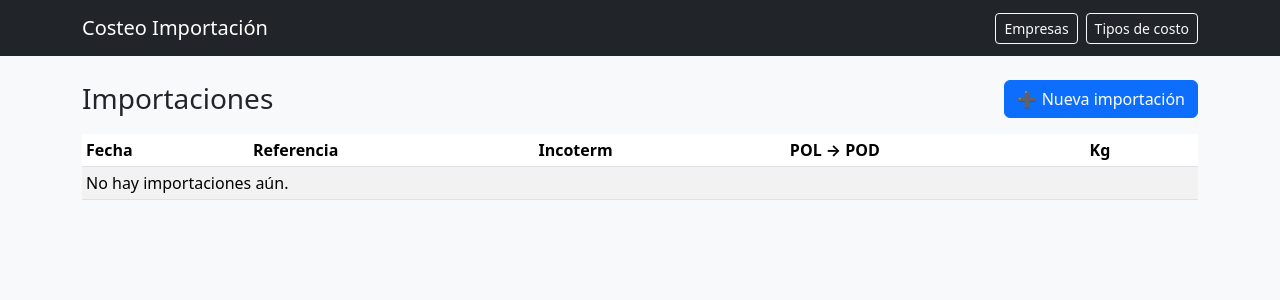
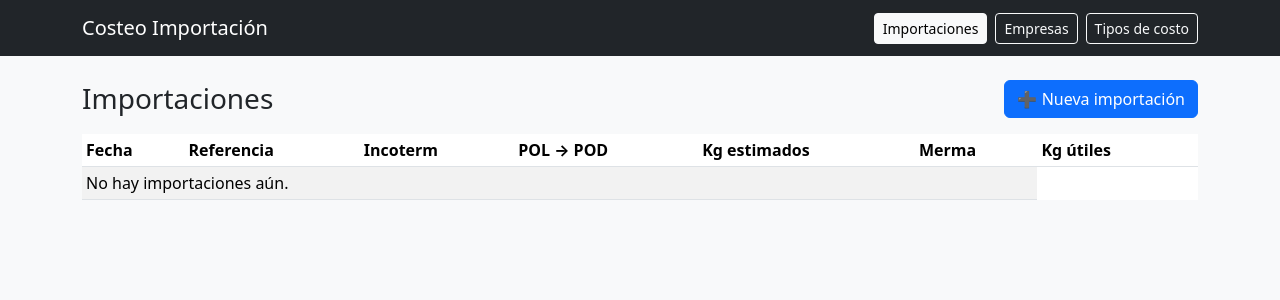
Before and after one commit to Jorge11223344/costos_import, a Django app: page /importaciones/ in a window 1280 px wide. Shown: the top 300 px of the page. Run offline with Django 5.2, Linux system fonts and the light colour scheme; data that the repository does not hold is empty.

Commit message:
completo la aplicación de costos de importación

```diff
--- a/importaciones/forms.py
+++ b/importaciones/forms.py
@@ -17,7 +17,7 @@ class TipoCostoForm(forms.ModelForm):
 class ImportacionForm(forms.ModelForm):
     class Meta:
         model = Importacion
-        fields = ["fecha", "referencia", "incoterm", "pol", "pod", "kilos_estimados", "moneda_base"]
+        fields = ["fecha", "referencia", "incoterm", "pol", "pod", "kilos_estimados", "kilos_merma", "moneda_base"]
 
 
 class CotizacionForm(forms.ModelForm):
--- a/importaciones/management/commands/seed_tipos_costo.py
+++ b/importaciones/management/commands/seed_tipos_costo.py
@@ -6,6 +6,7 @@ TIPOS = [
     ("Documentación origen", "origen"),
     ("Transporte interno origen", "origen"),
     ("THC origen", "origen"),
+    ("Costo del producto (FOB)", "origen"),
 
     ("Flete marítimo", "internacional"),
     ("Seguro", "internacional"),
@@ -14,12 +15,14 @@ TIPOS = [
 
     ("THC destino", "destino"),
     ("Servicios terminal / TATC", "destino"),
+    ("Servicios portuarios", "destino"),
     ("Almacenaje puerto", "destino"),
     ("Aforo / inspección", "destino"),
     ("Demurrage / Detention", "destino"),
 
     ("Agencia de aduana (honorarios)", "aduana"),
     ("Gastos aduaneros varios", "aduana"),
+    ("Servicios aduaneros (SAG / inspecciones)", "aduana"),
 
     ("Transporte puerto → bodega", "local"),
     ("Descarga / grúa / estiba", "local"),
@@ -28,6 +31,8 @@ TIPOS = [
 
     ("Comisiones bancarias", "financiero"),
     ("Costos de pago internacional", "financiero"),
+
+    ("Otros gastos", "otro"),
 ]
 
 class Command(BaseCommand):
--- a/importaciones/models.py
+++ b/importaciones/models.py
@@ -62,6 +62,12 @@ class Importacion(models.Model):
     pod = models.CharField(max_length=80, blank=True, help_text="Puerto destino (POD)")
 
     kilos_estimados = models.DecimalField(max_digits=12, decimal_places=2, default=0)
+    kilos_merma = models.DecimalField(
+    max_digits=12,
+    decimal_places=2,
+    default=0,
+    help_text="Kilos perdidos por rotura, humedad, polvo, etc."
+)
     moneda_base = models.CharField(max_length=10, default="CLP", help_text="CLP / USD / CNY")
 
     creado_en = models.DateTimeField(auto_now_add=True)
--- a/importaciones/templates/importaciones/base.html
+++ b/importaciones/templates/importaciones/base.html
@@ -9,13 +9,50 @@
 <body class="bg-light">
 <nav class="navbar navbar-expand-lg navbar-dark bg-dark">
   <div class="container">
-    <a class="navbar-brand" href="{% url 'importaciones:importaciones_list' %}">Costeo Importación</a>
-    <div class="d-flex gap-2">
-      <a class="btn btn-outline-light btn-sm" href="{% url 'importaciones:empresas_list' %}">Empresas</a>
-      <a class="btn btn-outline-light btn-sm" href="{% url 'importaciones:tipos_costo_list' %}">Tipos de costo</a>
+
+    <!-- Título a la izquierda -->
+    <span class="navbar-brand">
+      Costeo Importación
+    </span>
+
+    <!-- Empujador para mandar botones a la derecha -->
+    <div class="ms-auto d-flex gap-2">
+
+      <a class="btn btn-sm
+         {% if '/importaciones/' in request.path and '/empresas/' not in request.path and '/tipos-costo/' not in request.path %}
+           btn-light
+         {% else %}
+           btn-outline-light
+         {% endif %}"
+         href="{% url 'importaciones:importaciones_list' %}">
+        Importaciones
+      </a>
+
+      <a class="btn btn-sm
+         {% if '/empresas/' in request.path %}
+           btn-light
+         {% else %}
+           btn-outline-light
+         {% endif %}"
+         href="{% url 'importaciones:empresas_list' %}">
+        Empresas
+      </a>
+
+      <a class="btn btn-sm
+         {% if '/tipos-costo/' in request.path %}
+           btn-light
+         {% else %}
+           btn-outline-light
+         {% endif %}"
+         href="{% url 'importaciones:tipos_costo_list' %}">
+        Tipos de costo
+      </a>
+
     </div>
   </div>
 </nav>
+
+
 
 <div class="container my-4">
   {% if messages %}
--- a/importaciones/templates/importaciones/importacion_detail.html
+++ b/importaciones/templates/importaciones/importacion_detail.html
@@ -20,7 +20,7 @@
     <tr>
       <th>Nombre</th>
       <th>Activa</th>
-      <th class="text-end">Total</th>
+      <th class="text-end">Total iva incl</th>
       <th></th>
     </tr>
   </thead>
@@ -29,7 +29,7 @@
     <tr>
       <td>{{ c.nombre }}</td>
       <td>{% if c.activa %}✅{% else %}—{% endif %}</td>
-      <td class="text-end">{{ c.total }}</td>
+      <td class="text-end">{{ c.total|floatformat:1 }}</td>
       <td class="text-end">
         <a class="btn btn-sm btn-outline-primary" href="{% url 'importaciones:cotizacion_detail' c.id %}">Abrir</a>
       </td>
--- a/importaciones/templates/importaciones/importaciones_list.html
+++ b/importaciones/templates/importaciones/importaciones_list.html
@@ -1,4 +1,6 @@
 {% extends "importaciones/base.html" %}
+
+{% load humanize %}
 {% block title %}Importaciones{% endblock %}
 {% block content %}
 <div class="d-flex justify-content-between align-items-center mb-3">
@@ -13,7 +15,9 @@
       <th>Referencia</th>
       <th>Incoterm</th>
       <th>POL → POD</th>
-      <th>Kg</th>
+      <th>Kg estimados</th>
+      <th>Merma</th>
+      <th>Kg útiles</th>
       <th></th>
     </tr>
   </thead>
@@ -24,8 +28,18 @@
       <td>{{ imp.referencia }}</td>
       <td>{{ imp.incoterm }}</td>
       <td>{{ imp.pol }} → {{ imp.pod }}</td>
-      <td>{{ imp.kilos_estimados }}</td>
-      <td class="text-end">
+      <td class="text-center">
+        {{ imp.kilos_estimados|floatformat:0|intcomma }}
+      </td>
+
+      <td class="text-center">
+        {{ imp.kilos_merma|default:0|floatformat:0|intcomma }}
+      </td>
+
+      <td class="text-center">
+        {{ imp.kilos_utiles|floatformat:0|intcomma }}
+      </td>
+      <td class="text-center">
         <a class="btn btn-sm btn-outline-primary" href="{% url 'importaciones:importacion_detail' imp.id %}">Ver</a>
       </td>
     </tr>
--- a/importaciones/views.py
+++ b/importaciones/views.py
@@ -3,6 +3,7 @@ from django.contrib import messages
 
 from .models import Importacion, Cotizacion, CotizacionItem, Empresa, TipoCosto
 from .forms import ImportacionForm, CotizacionForm, CotizacionItemForm, EmpresaForm, TipoCostoForm
+from decimal import Decimal
 
 
 # -----------------------
@@ -10,6 +11,9 @@ from .forms import ImportacionForm, CotizacionForm, CotizacionItemForm, EmpresaF
 # -----------------------
 def importaciones_list(request):
     importaciones = Importacion.objects.order_by("-fecha", "-id")
+    for imp in importaciones:
+        imp.kilos_utiles = (imp.kilos_estimados or 0) - (imp.kilos_merma or 0)
+
     return render(request, "importaciones/importaciones_list.html", {"importaciones": importaciones})
 
 
@@ -63,27 +67,64 @@ def cotizacion_create(request, importacion_id):
     return render(request, "importaciones/form.html", {"form": form, "titulo": "Nueva cotización"})
 
 
+from decimal import Decimal
+
 def cotizacion_detail(request, cotizacion_id):
     cot = get_object_or_404(Cotizacion, id=cotizacion_id)
-    items = cot.items.select_related("tipo_costo", "empresa").order_by("tipo_costo__categoria", "tipo_costo__nombre", "id")
 
-    # Totales por categoría (opcional, pero útil)
+    items = cot.items.select_related(
+        "tipo_costo", "empresa"
+    ).order_by(
+        "tipo_costo__categoria",
+        "tipo_costo__nombre",
+        "id"
+    )
+
+    imp = cot.importacion
+
+    kilos_estimados = imp.kilos_estimados or Decimal("0")
+    kilos_merma = getattr(imp, "kilos_merma", Decimal("0")) or Decimal("0")
+
+    kilos_utiles = kilos_estimados - kilos_merma
+    if kilos_utiles < 0:
+        kilos_utiles = Decimal("0")
+
+    costo_por_kg = None
+    if kilos_utiles > 0:
+        costo_por_kg = cot.total_sin_iva() / kilos_utiles
+
+    costo_saco_8 = None
+    costo_saco_20 = None
+
+    if costo_por_kg is not None:
+        costo_saco_8 = costo_por_kg * Decimal("8")
+        costo_saco_20 = costo_por_kg * Decimal("20")
+
     totales_categoria = {}
     for it in items:
         cat = it.tipo_costo.categoria
-        totales_categoria.setdefault(cat, 0)
-        totales_categoria[cat] += float(it.total_en_moneda_base())
+        totales_categoria.setdefault(cat, Decimal("0"))
+        totales_categoria[cat] += it.total_en_moneda_base()
 
     context = {
         "cot": cot,
-        "imp": cot.importacion,
+        "imp": imp,
         "items": items,
         "total": cot.total(),
         "total_sin_iva": cot.total_sin_iva(),
         "total_iva": cot.total_iva(),
+        "costo_por_kg": costo_por_kg,
+        "kilos_estimados": kilos_estimados,
+        "kilos_merma": kilos_merma,
+        "kilos_utiles": kilos_utiles,
         "totales_categoria": totales_categoria,
+        "costo_por_kg": costo_por_kg,
+        "costo_saco_8": costo_saco_8,
+        "costo_saco_20": costo_saco_20,
     }
+
     return render(request, "importaciones/cotizacion_detail.html", context)
+
 
 
 def cotizacion_edit(request, cotizacion_id):
```
Also changed, not shown: core/settings.py (+9 -0 lines), importaciones/templates/importaciones/cotizacion_detail.html (+57 -10 lines), importaciones/migrations/0002_importacion_kilos_merma.py (added).
